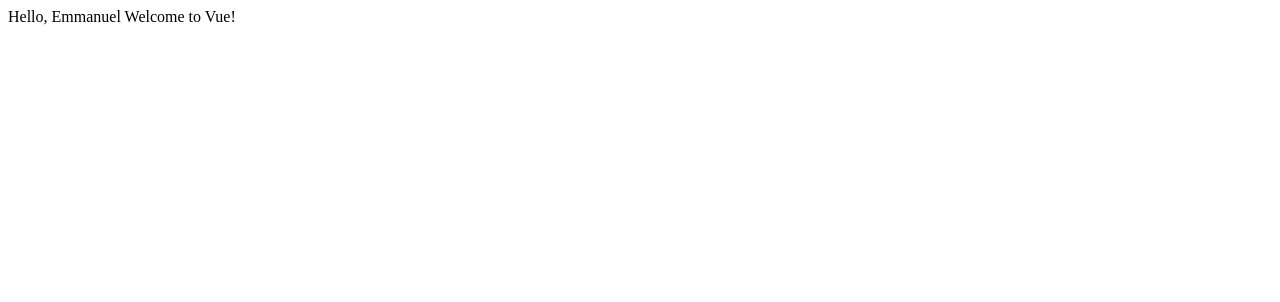
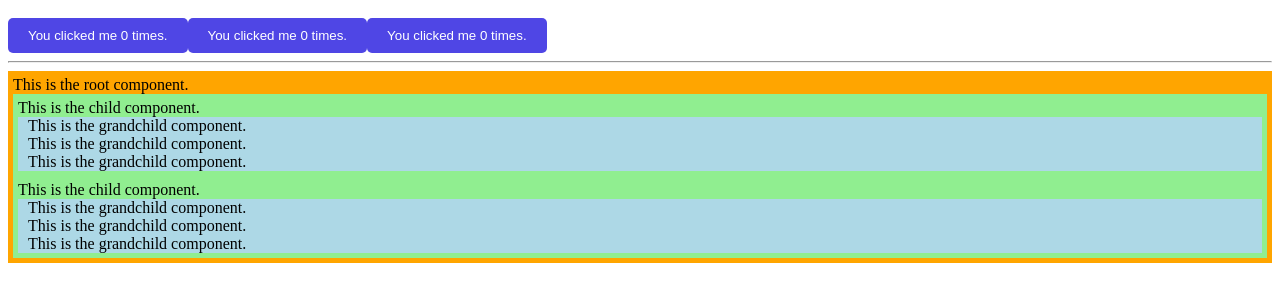
Before and after one commit to yggd-millenia/vue-emmanuel-, a Vue app: page / in a window 1280 px wide. Shown: the top 302 px of the page. Built offline with nearby package versions, Linux system fonts and the light colour scheme.

Commit message:
introduction to vue components

```diff
--- a/src/App.vue
+++ b/src/App.vue
@@ -1,11 +1,21 @@
 <template>
-  <div>Hello, Emmanuel Welcome to Vue!</div>
+  <ButtonCounter></ButtonCounter>
+  <ButtonCounter></ButtonCounter>
+
+  <button-counter></button-counter>
+
+  <hr />
+
+  <div style="background-color: orange; padding: 5px">
+    This is the root component.
+    <ComponentA></ComponentA>
+    <ComponentA></ComponentA>
+  </div>
 </template>
 
 <script setup>
-
+import ButtonCounter from './ButtonCounter.vue'
+import ComponentA from '@/ComponentA.vue'
 </script>
 
-<style lang="scss" scoped>
-
-</style>
+<style scoped></style>
--- /dev/null
+++ b/src/ButtonCounter.vue
@@ -0,0 +1,27 @@
+<template>
+  <button @click="count++">You clicked me {{ count }} times.</button>
+</template>
+
+<script setup>
+import { ref } from 'vue'
+
+let count = ref(0)
+</script>
+
+<style scoped>
+button {
+  background-color: #4f46e5;
+  color: #fff;
+  border: none;
+  padding: 10px 20px;
+  border-radius: 5px;
+  cursor: pointer;
+  margin-top: 10px;
+  transition: all 0.2s;
+}
+
+button:hover {
+  background-color: #4138d9;
+  box-shadow: 0 4px 8px rgba(0, 0, 0, 0.2);
+}
+</style>
--- /dev/null
+++ b/src/ComponentA.vue
@@ -0,0 +1,14 @@
+<template>
+  <div style="background-color: lightgreen; padding: 5px">
+    This is the child component.
+    <ComponentB></ComponentB>
+    <ComponentB></ComponentB>
+    <ComponentB></ComponentB>
+  </div>
+</template>
+
+<script setup>
+import ComponentB from './ComponentB.vue'
+</script>
+
+<style scoped></style>
--- /dev/null
+++ b/src/ComponentB.vue
@@ -0,0 +1,9 @@
+<template>
+  <div style="background-color: lightblue; padding-left: 10px">
+    This is the grandchild component.
+  </div>
+</template>
+
+<script setup></script>
+
+<style scoped></style>
```
